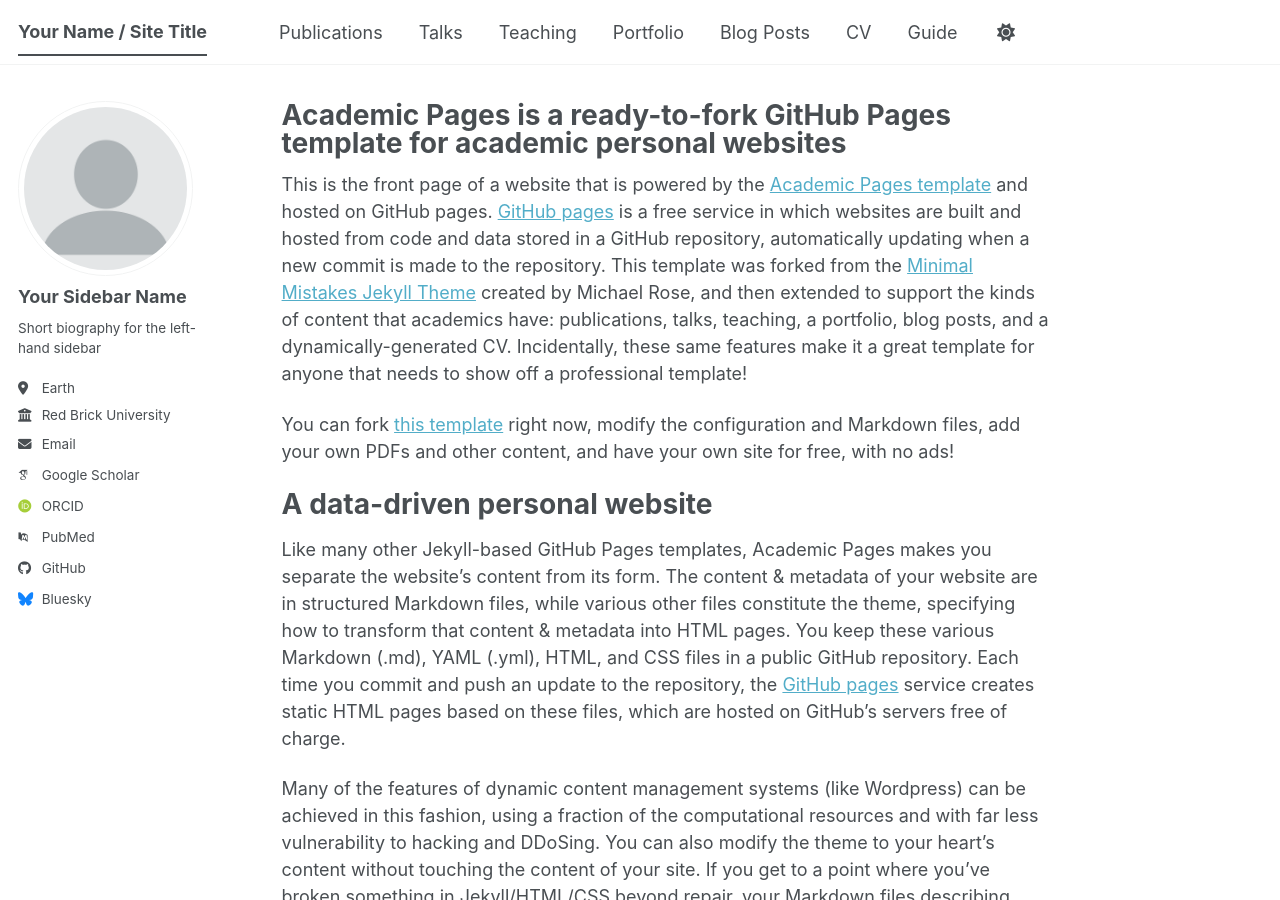
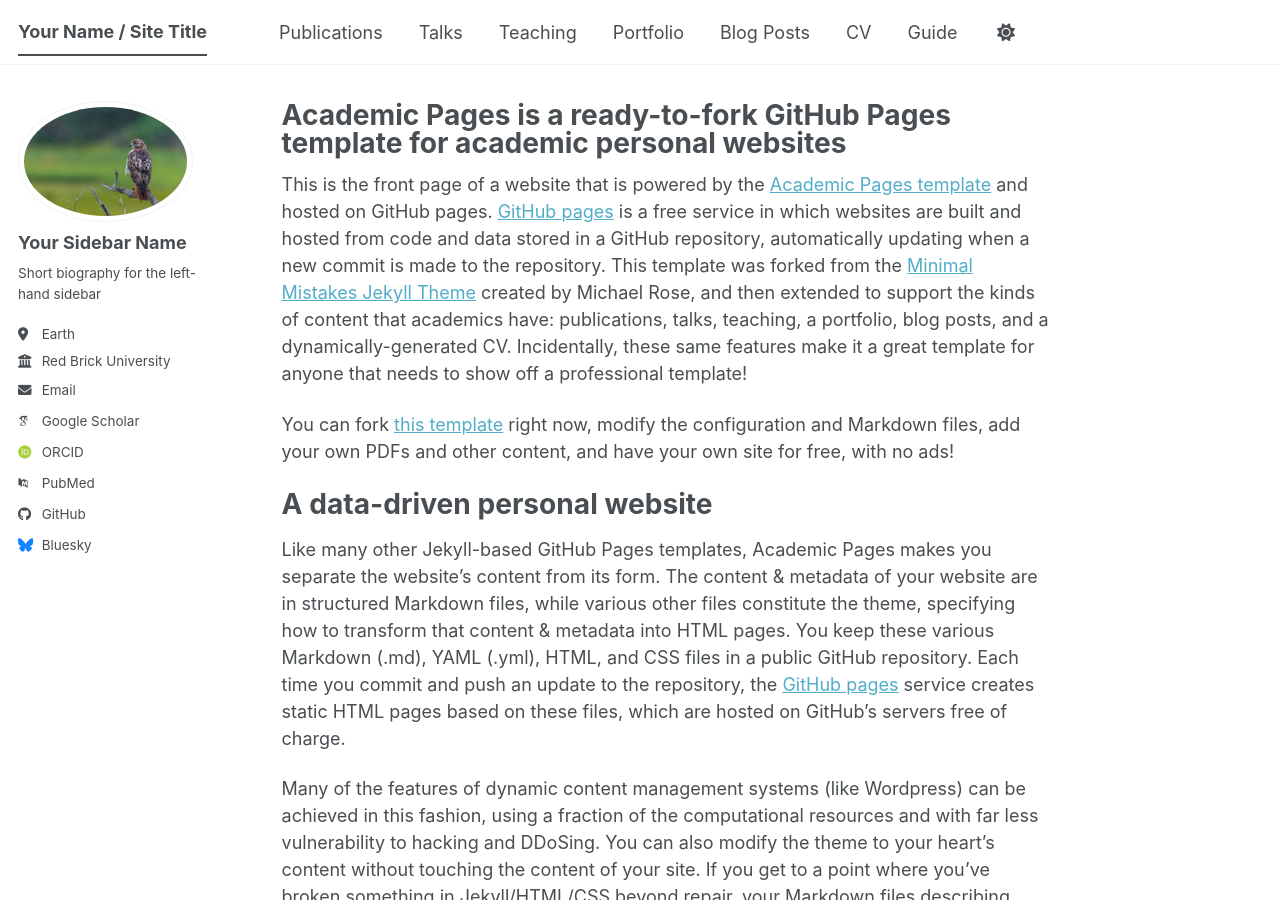
Before and after one commit to Thierry-lgtm/Thierrylgtm.github.io, a Jekyll site: the page built from _pages/about.md, in a window 1280 px wide and 900 px high. Built offline with Jekyll 4.4.1, drawn with Linux system fonts in a browser that asks for light colours; some web fonts are replaced; a script bundle is joined from its source files by our own code; library files that are not in the unit come from our copies.

Commit message:
Update _config.yml

```diff
--- a/_config.yml
+++ b/_config.yml
@@ -23,7 +23,7 @@
 #               Additional customization can be done by editing /_includes/author-profile.html
 author:
   # Biographic information
-  avatar           : "profile.png"
+  avatar           : "hawkfile.webp"
   name             : "Your Sidebar Name"
   pronouns         : # example: "she/her"
   bio              : "Short biography for the left-hand sidebar"
```
